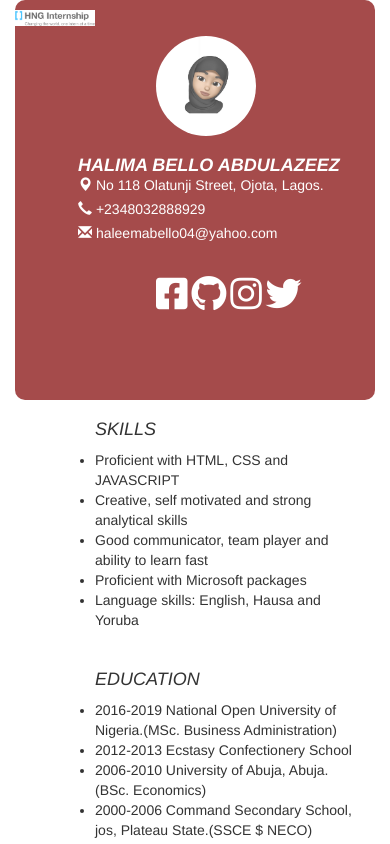
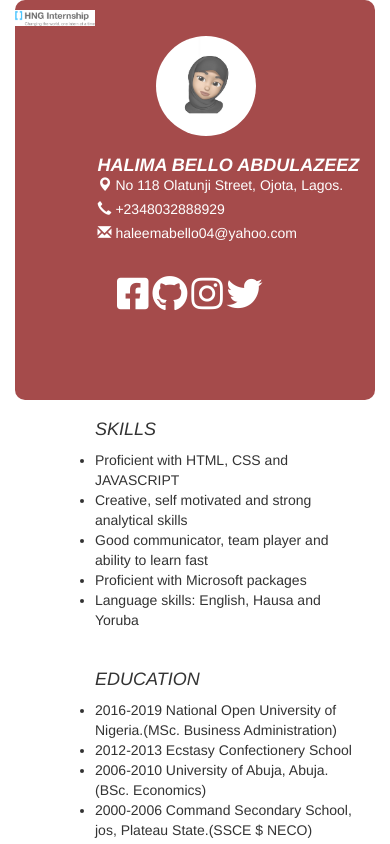
Before and after one commit to devHaleema/hngresume, a plain HTML site: page index.html in a window 390 px wide. Shown: the top 844 px of the page. Drawn offline with Linux system fonts and the light colour scheme.

Commit message:
correction

```diff
--- a/style.css
+++ b/style.css
@@ -96,13 +96,13 @@ img {
 
   .icons-div {
     position: absolute;
-    left: 40%;
+    left: 30%;
     margin-top: 250px;
   }
 
   .name-heading {
     position: absolute;
-    left: 20%;
+    left: 25%;
     margin-top: 130px;
     font-weight: bold;
   }
@@ -110,7 +110,7 @@ img {
   div.contact {
     width: auto;
     position: absolute;
-    left: 20%;
+    left: 25%;
     margin-top: 150px;
   }
 }
```
